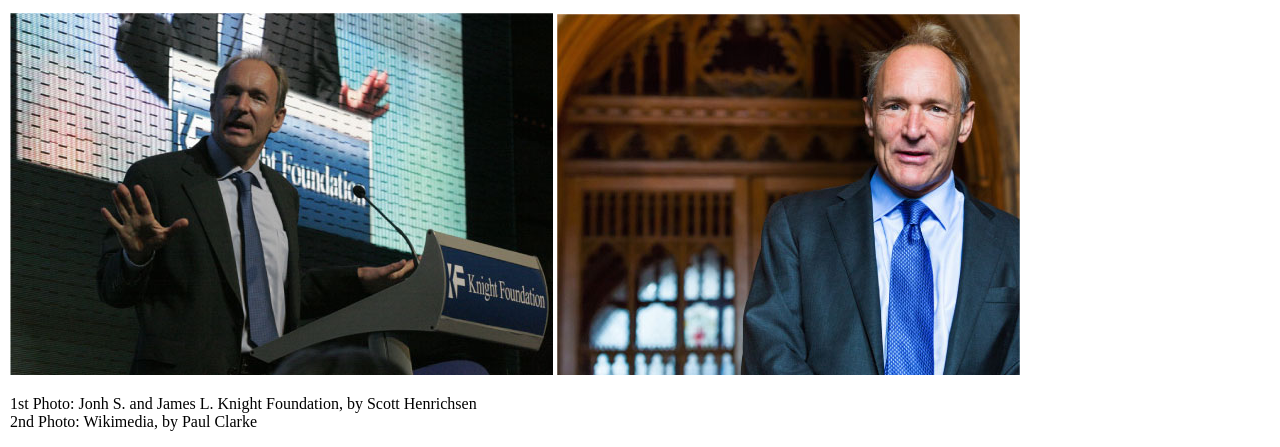
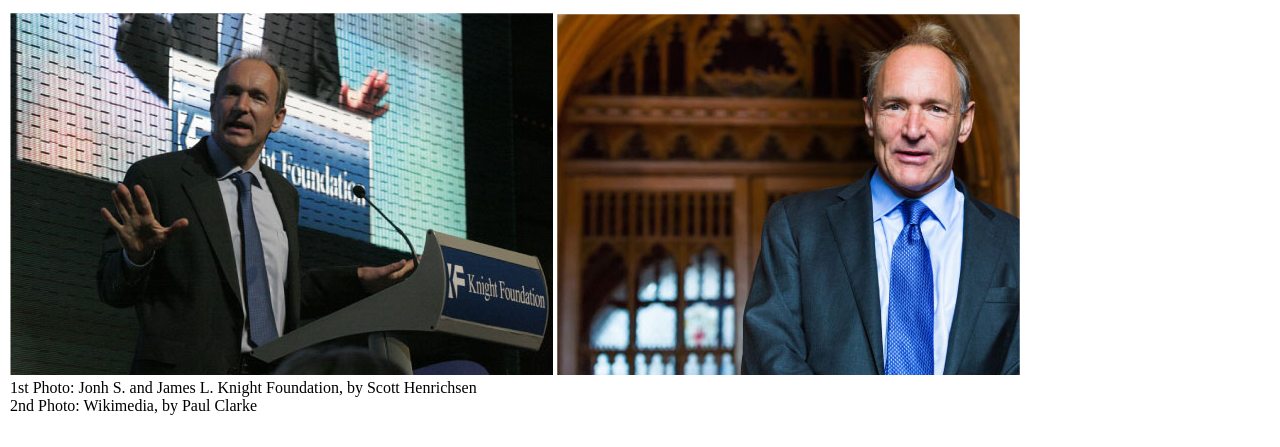
Before and after one commit to MattiaZecchinato/html-css-booleaner, a plain HTML site: page index.html in a window 1280 px wide. Shown: the part 478-925 px from the top of the page. Drawn offline with Linux system fonts and the light colour scheme.

Commit message:
style: add tim image section style

```diff
--- a/css/style.css
+++ b/css/style.css
@@ -51,3 +51,10 @@ main {
     color: grey;
     margin-top: 0;
 }
+
+/* section Tim Berners-Lee image */
+
+#image-tim-section p {
+
+    margin-top: 0;
+}
```
